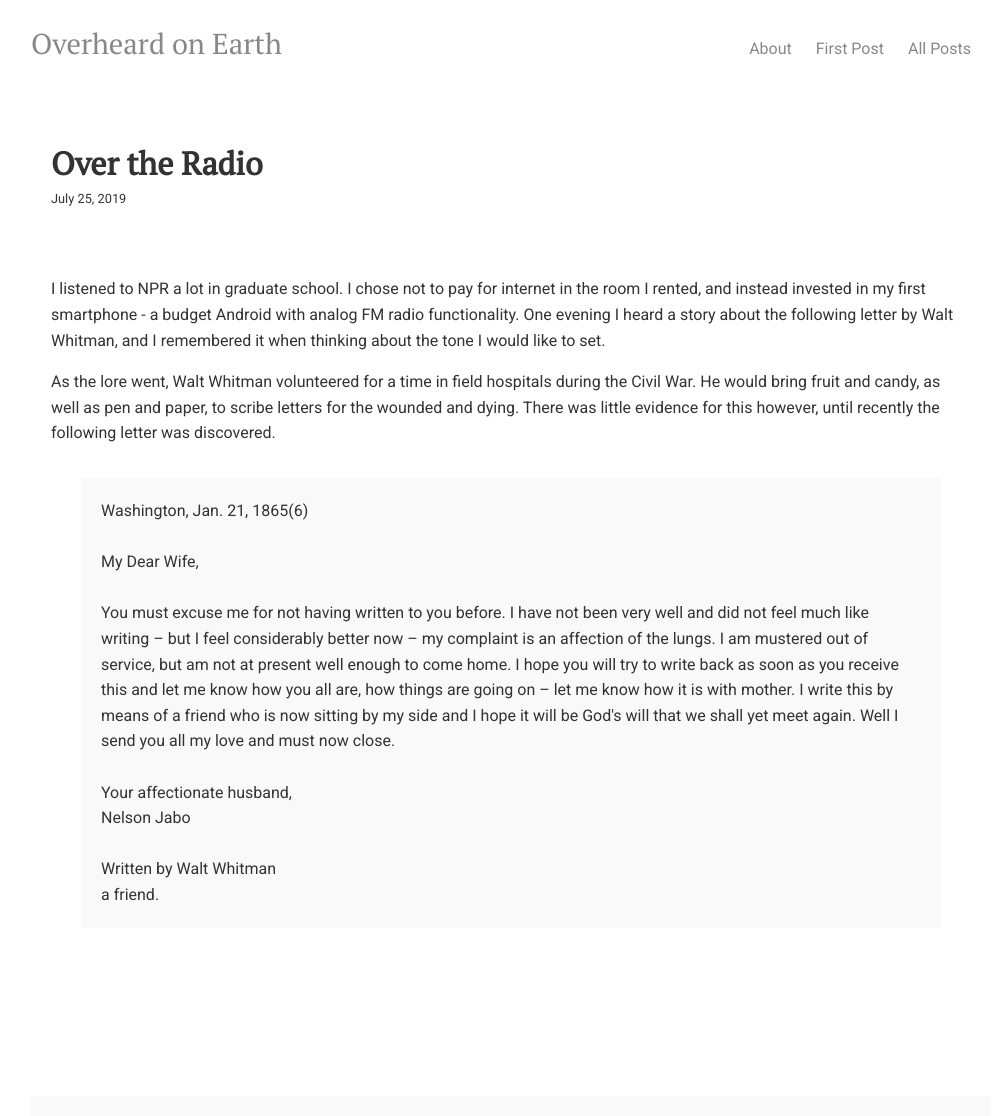
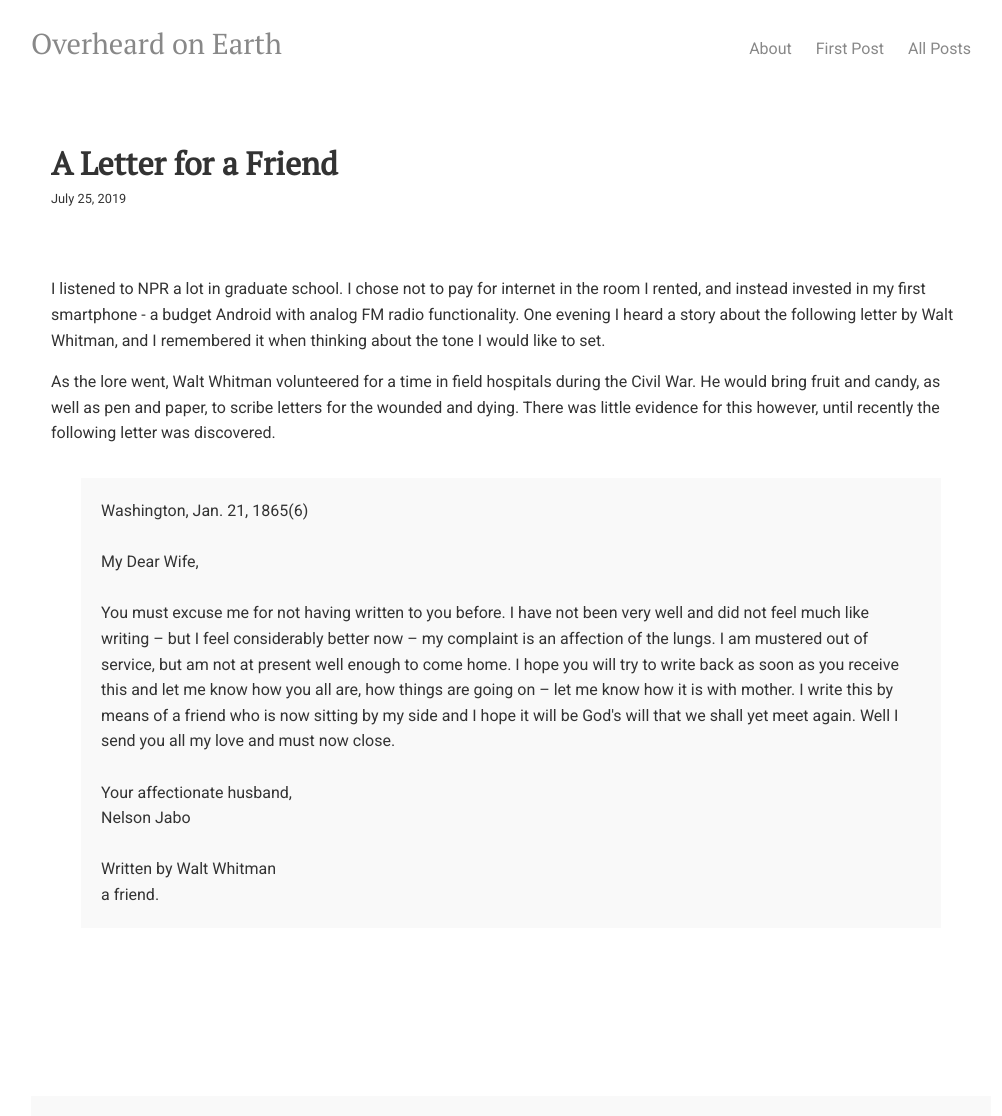
Before and after one commit to overheardonearth/overheardonearth.github.io, a Jekyll site: the page built from _posts/2019-07-25-a-letter-for-a-friend.html, in a window 1280 px wide. Shown: the whole page, without its empty margins (129-1131 px from the left). Built offline with Jekyll 4.4.1, drawn with Linux system fonts in a browser that asks for light colours; comment, search, counter and statistics services are not loaded.

Commit message:
Update and rename 2019-07-25-over-the-radio.html to 2019-07-25-a-letter-for-a-friend.html

```diff
--- a/_posts/2019-07-25-over-the-radio.html
+++ b/_posts/2019-07-25-a-letter-for-a-friend.html
@@ -1,6 +1,6 @@
 ---
 layout: post
-title: "Over the Radio"
+title: "A Letter for a Friend"
 comments: true
 date: 2019-07-25
 ---
```
